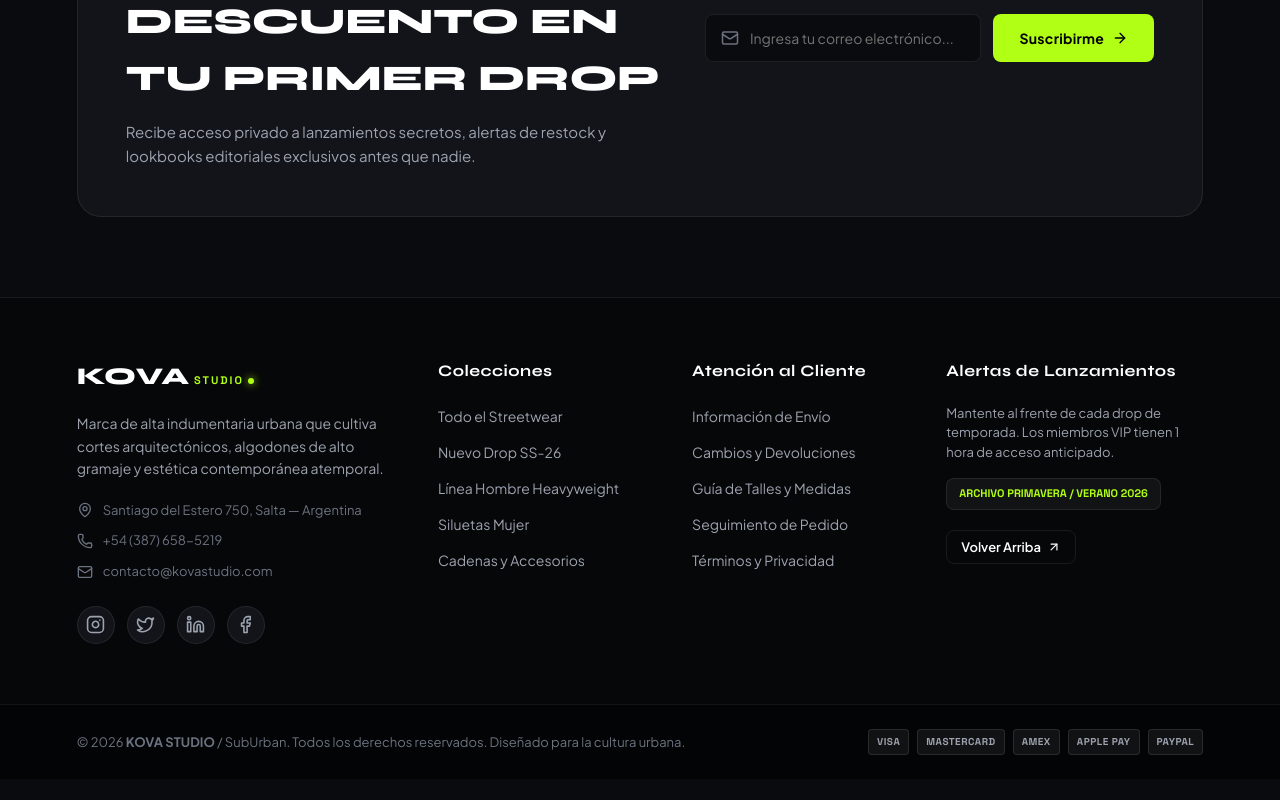
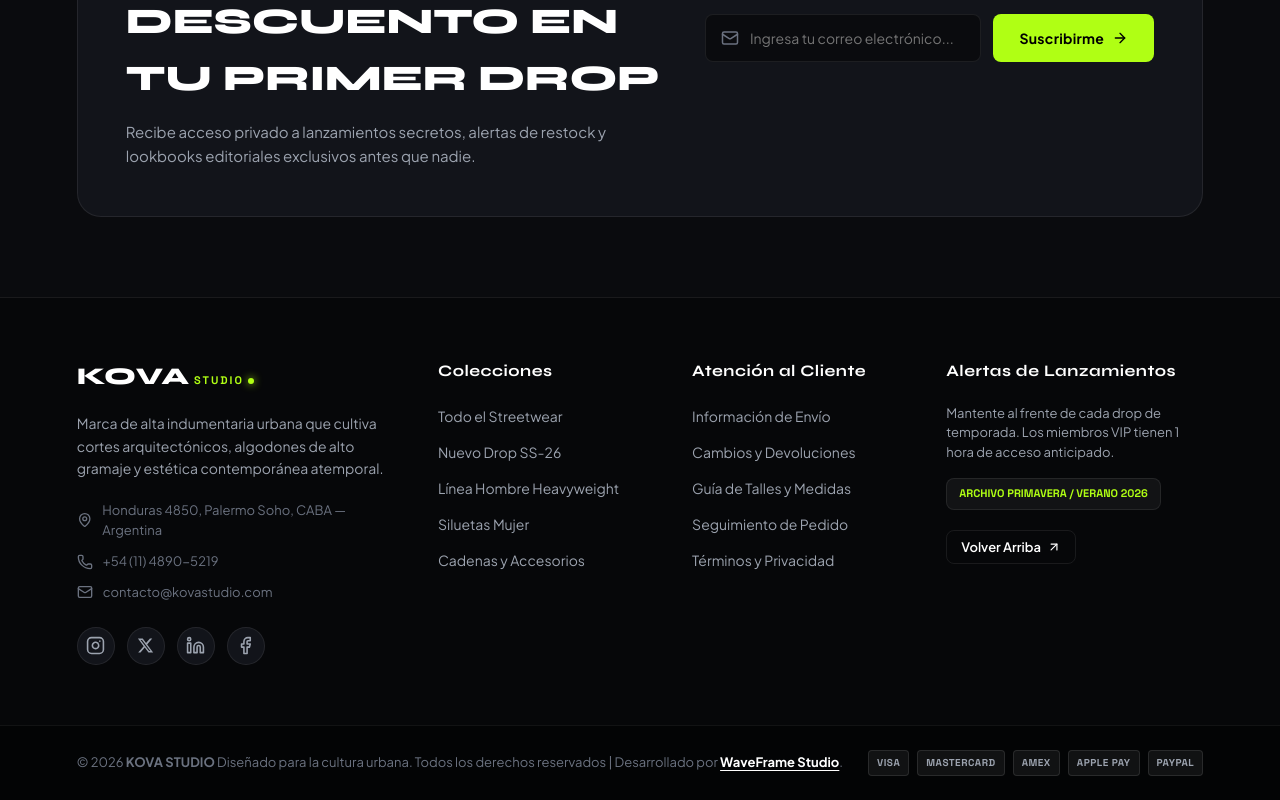
Before and after one commit to ramirolacci/KovaStore, a React (Vite) app: page / in a window 1280 px wide. Shown: the part 5752-6552 px from the top of the page. Before the commit the page ends 6531 px from the top, so only its background shows below. Built offline with nearby package versions, Linux system fonts and the light colour scheme.

Commit message:
Update Footer

```diff
--- a/src/components/Footer.tsx
+++ b/src/components/Footer.tsx
@@ -1,10 +1,23 @@
 import React, { useRef, useLayoutEffect } from 'react';
-import { Instagram, Twitter, Linkedin, Facebook, MapPin, Phone, Mail, ArrowUpRight } from 'lucide-react';
+import { Instagram, Linkedin, Facebook, MapPin, Phone, Mail, ArrowUpRight } from 'lucide-react';
 import { useShop } from '../context/ShopContext';
 import gsap from 'gsap';
 import { ScrollTrigger } from 'gsap/ScrollTrigger';
 
 gsap.registerPlugin(ScrollTrigger);
+
+const XIcon: React.FC<{ size?: number; className?: string }> = ({ size = 18, className = '' }) => (
+  <svg
+    width={size}
+    height={size}
+    viewBox="0 0 24 24"
+    fill="currentColor"
+    className={className}
+    aria-hidden="true"
+  >
+    <path d="M18.244 2.25h3.308l-7.227 8.26 8.502 11.24H16.17l-5.214-6.817L4.99 21.75H1.68l7.73-8.835L1.254 2.25H8.08l4.713 6.231zm-1.161 17.52h1.833L7.084 4.126H5.117z" />
+  </svg>
+);
 
 export const Footer: React.FC = () => {
   const { setSelectedCategory, setIsWishlistOnly } = useShop();
@@ -62,11 +75,11 @@
           <div className="footer-contact-items">
             <div className="contact-item">
               <MapPin size={16} />
-              <span>Santiago del Estero 750, Salta — Argentina</span>
+              <span>Honduras 4850, Palermo Soho, CABA — Argentina</span>
             </div>
             <div className="contact-item">
               <Phone size={16} />
-              <span>+54 (387) 658-5219</span>
+              <span>+54 (11) 4890-5219</span>
             </div>
             <div className="contact-item">
               <Mail size={16} />
@@ -78,8 +91,8 @@
             <a href="https://instagram.com" target="_blank" rel="noreferrer" aria-label="Instagram">
               <Instagram size={19} />
             </a>
-            <a href="https://twitter.com" target="_blank" rel="noreferrer" aria-label="Twitter">
-              <Twitter size={19} />
+            <a href="https://x.com" target="_blank" rel="noreferrer" aria-label="X (Twitter)">
+              <XIcon size={17} />
             </a>
             <a href="https://linkedin.com" target="_blank" rel="noreferrer" aria-label="LinkedIn">
               <Linkedin size={19} />
@@ -143,7 +156,15 @@
       <div className="footer-bottom-bar">
         <div className="footer-bottom-container">
           <p className="copyright-text">
-            &copy; 2026 <strong>KOVA STUDIO</strong> / SubUrban. Todos los derechos reservados. Diseñado para la cultura urbana.
+            &copy; 2026 <strong>KOVA STUDIO</strong> Diseñado para la cultura urbana. Todos los derechos reservados | Desarrollado por{' '}
+            <a
+              href="https://waveframe.com.ar/"
+              target="_blank"
+              rel="noopener noreferrer"
+              className="waveframe-link"
+            >
+              <strong>WaveFrame Studio</strong>
+            </a>.
           </p>
 
           <div className="payment-badges-row">
--- a/src/index.css
+++ b/src/index.css
@@ -2453,6 +2453,18 @@
   color: var(--color-text-dim);
 }
 
+.waveframe-link {
+  color: #fff;
+  text-decoration: underline;
+  text-underline-offset: 3px;
+  font-weight: 700;
+  transition: color var(--transition-fast);
+}
+
+.waveframe-link:hover {
+  color: var(--color-accent);
+}
+
 .payment-badges-row {
   display: flex;
   gap: 8px;
```
Also changed, not shown: 1 other file (tests, documents, lock files or other folders).
